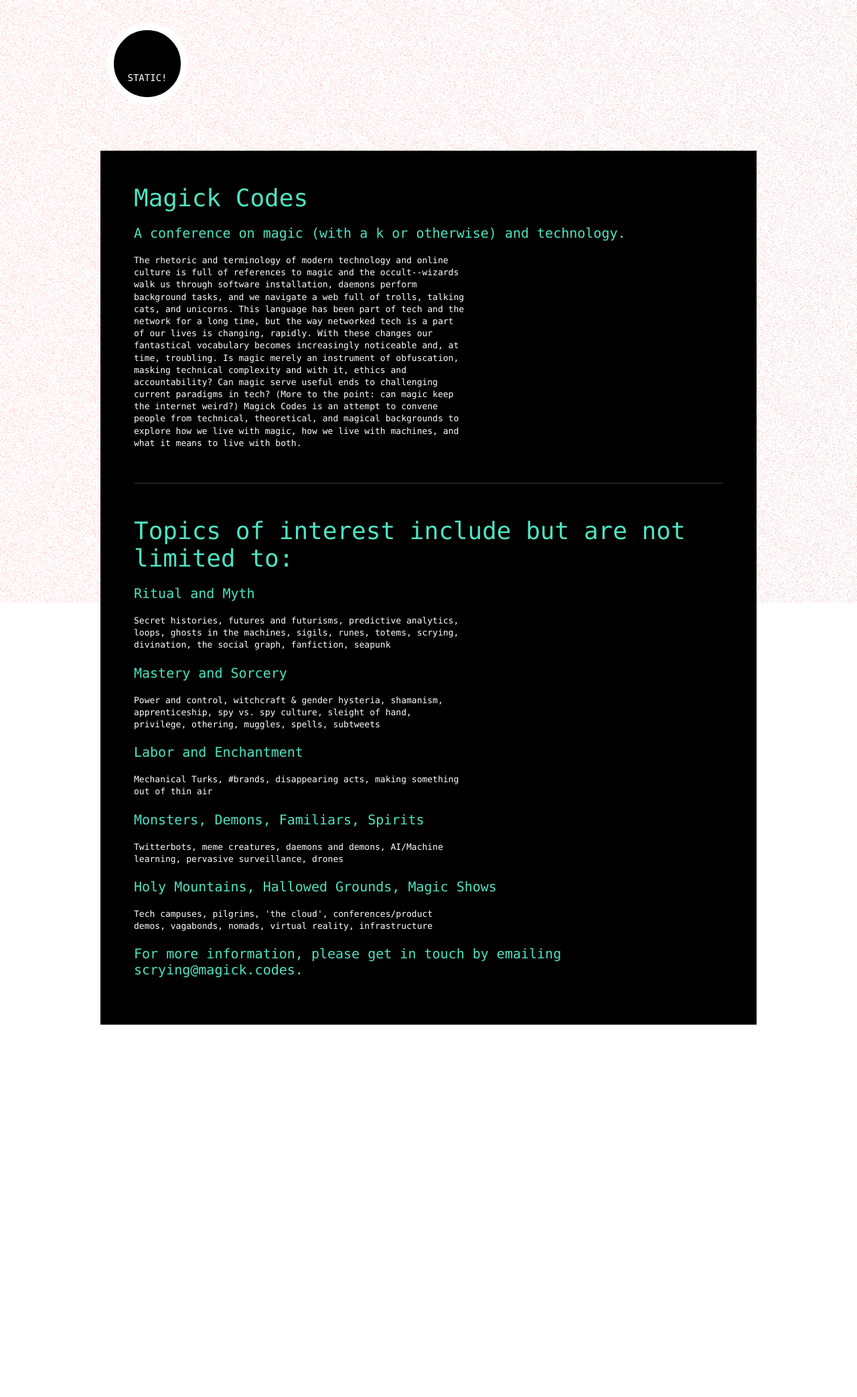
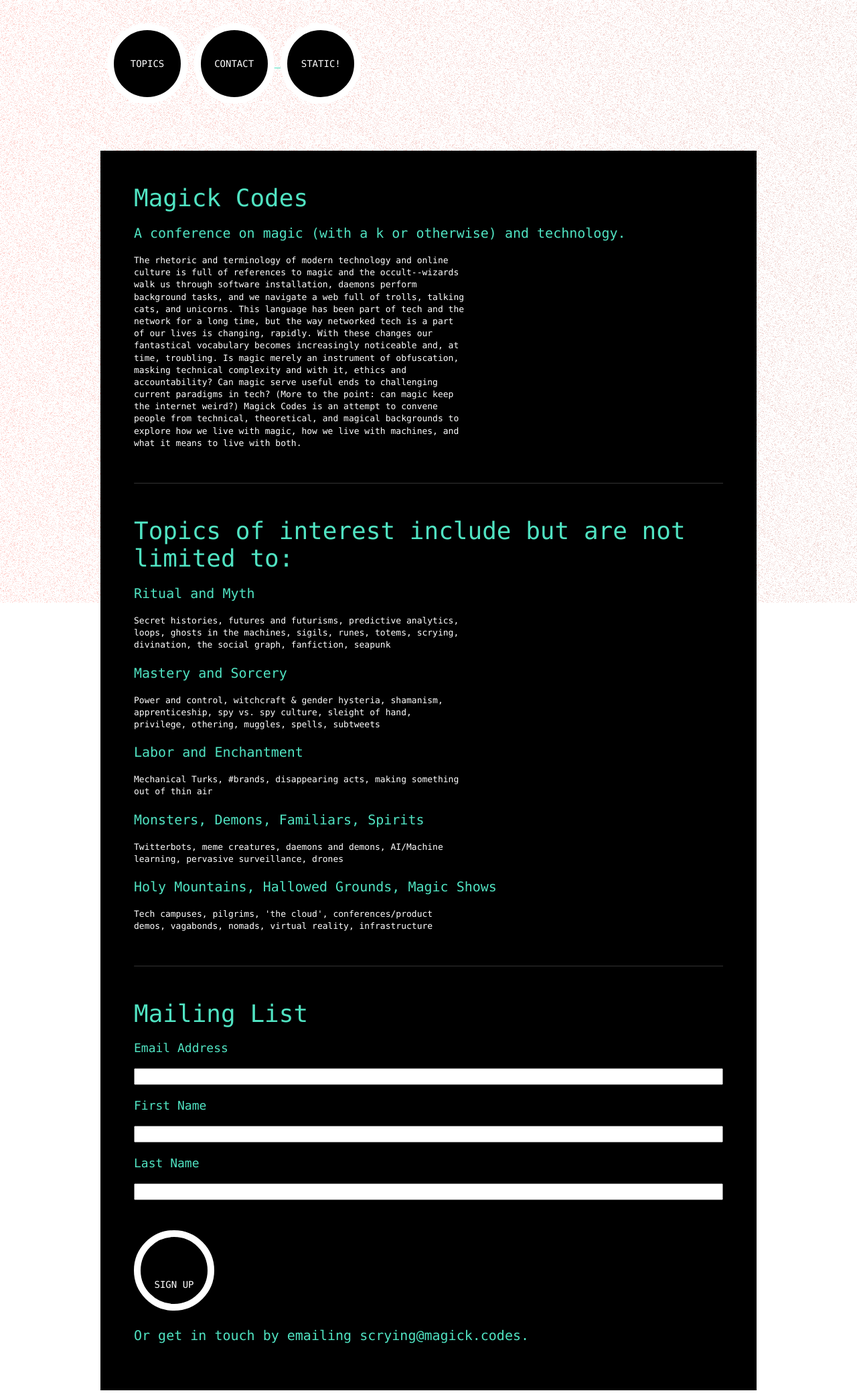
Before and after one commit to lifewinning/magick.codes, a Jekyll site: the page built from index.html, in a window 1280 px wide. Shown: the whole page at 67% size. Built offline with Jekyll 4.4.1, drawn with Linux system fonts in a browser that asks for light colours; before the commit the page ends 1685 px from its top, so only the background shows below that.

Commit message:
mailing list

```diff
--- a/_layouts/default.html
+++ b/_layouts/default.html
@@ -6,13 +6,6 @@
   <body>
  <div class="static"></div>
  <div class="container">
- <div id="changenoise">
- <button class="container-circle-mega button" id="noise">
-      <span class="label">STATIC!</span>
-  </button>
-</div>
- </div>
- <div class="container">
     {{ content }}
  </div>
     <script src="/js/jq.min.js"></script>
--- a/css/style.css
+++ b/css/style.css
@@ -152,7 +152,8 @@ blockquote {
 /* 5. BUTTONS ================================================== */
 
 .button {
-  display: block;
+  display: inline-block;
+  outline: 0;
 }
 .button:hover {
   background-color: rgba(0,0,0,0.75);
@@ -312,7 +313,7 @@ select, option {
 .container-text {
   background-color: #000;
   padding: 50px;
-  margin: 145px 0;
+  margin: 145px 0 0 0;
 }
 
 .style-guide-header {
--- a/index.html
+++ b/index.html
@@ -1,16 +1,65 @@
 ---
 layout: default
 ---
-
+ <div id="changenoise">
+ <div class="container-circle-mega button">
+      <span class="label"><a href="#topics">topics</a></span>
+  </div>
+  <a href="#contact">
+   <div class="container-circle-mega button">
+      <span class="label">contact</span>
+  </div>
+  </a>
+ <div class="container-circle-mega button" id="noise">
+      <span class="label">STATIC!</span>
+  </div>
+</div>
+ </div>
+<div class="container">
 <div class="container-text">
   <h1>{{ site.title }}</h1>
   <h3> {{ site.description}}</h3>
   <p>The rhetoric and terminology of modern technology and online culture is full of references to magic and the occult--wizards walk us through software installation, daemons perform background tasks, and we navigate a web full of trolls, talking cats, and unicorns.  This language has been part of tech and the network for a long time, but the way networked tech is a part of our lives is changing, rapidly. With these changes our fantastical vocabulary becomes increasingly noticeable and, at time, troubling. Is magic merely an instrument of obfuscation, masking technical complexity and with it, ethics and accountability? Can magic serve useful ends to challenging current paradigms in tech? (More to the point: can magic keep the internet weird?) Magick Codes is an attempt to convene people from technical, theoretical, and magical backgrounds to explore how we live with magic, how we live with machines, and what it means to live with both.</p>
   <hr>
+  <div id="topics">
   <h1>Topics of interest include but are not limited to:</h1>
   {% for item in site.data.topics %}
   <h3>{{item.topic}}</h3>
   <p>{{item.subjects}}</p>
   {% endfor %}
-  <h3>For more information, please <a href="mailto:scrying@magick.codes">get in touch by emailing scrying@magick.codes</a>.</h3>
 </div>
+ <hr>
+  <!-- Begin MailChimp Signup Form -->
+<div id="contact">
+<div id="mc_embed_signup">
+<form action="//codes.us9.list-manage.com/subscribe/post?u=062219e8ab65cea13a3a9789f&amp;id=94c2d6bd3f" method="post" id="mc-embedded-subscribe-form" name="mc-embedded-subscribe-form" class="validate" target="_blank" novalidate>
+    <div id="mc_embed_signup_scroll">
+  <h1>Mailing List</h1>
+<div class="mc-field-group">
+  <h4 for="mce-EMAIL">Email Address
+</h4>
+  <input type="email" value="" name="EMAIL" class="required email" id="mce-EMAIL">
+</div>
+<div class="mc-field-group">
+  <h4 for="mce-FNAME">First Name </h4>
+  <input type="text" value="" name="FNAME" class="" id="mce-FNAME">
+</div>
+<div class="mc-field-group">
+  <h4 for="mce-LNAME">Last Name </h4>
+  <input type="text" value="" name="LNAME" class="" id="mce-LNAME">
+</div>
+  <div id="mce-responses" class="clear">
+    <div class="response" id="mce-error-response" style="display:none"></div>
+    <div class="response" id="mce-success-response" style="display:none"></div>
+  </div>    <!-- real people should not fill this in and expect good things - do not remove this or risk form bot signups-->
+    <div style="position: absolute; left: -5000px;">
+    <input type="text" name="b_062219e8ab65cea13a3a9789f_94c2d6bd3f" tabindex="-1" value=""></div>
+    <div class="clear"><button type="submit" value="Subscribe" name="subscribe" id="mc-embedded-subscribe" class="container-circle-mega button"><span class="label">sign up</label></button>
+    </div>
+</form>
+</div>
+ <h3>Or get in touch by <a href="mailto:scrying@magick.codes">emailing scrying@magick.codes</a>.</h3>
+<!--End mc_embed_signup-->
+</div>
+</div>
+</div>
```
Also changed, not shown: _layouts/form.html (+7 -0 lines).
